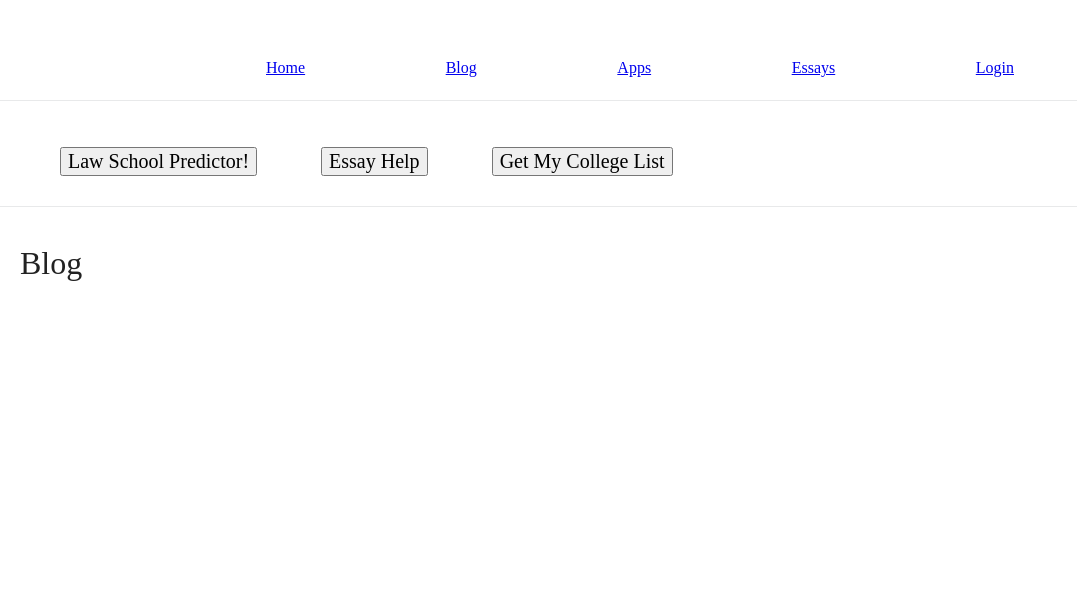
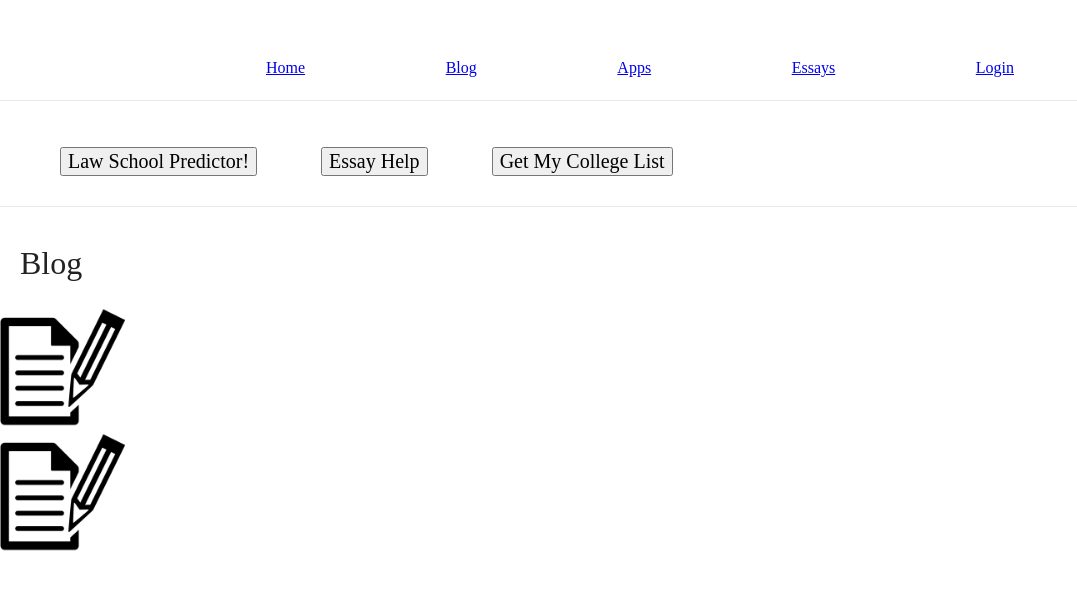
Before and after one commit to erikcorona/Law, a website built with Parcel: page index.html in a window 1280 px wide. Shown: the whole page, without its empty margins (0-1077 px from the left). Built offline with nearby package versions, Linux system fonts and the light colour scheme.

Commit message:
added blog icon

```diff
--- a/css/main.css
+++ b/css/main.css
@@ -32,7 +32,6 @@
 
 .Buttons{
   font-size: 20px;
-  /*padding: 20px;*/
   margin-left: 30px;
   margin-right: 30px;
 }
--- a/index.html
+++ b/index.html
@@ -49,6 +49,9 @@
   <div class = "blogTitle">Blog</div>
 
 
+  <div> <img width= "125" height = "125" src="hiclipart.com.png"> </div>
+  <div> <img width= "125" height = "125" src="hiclipart.com.png"> </div>
+
   <script src="js/vendor/modernizr-3.11.2.min.js"></script>
   <script src="js/plugins.js"></script>
   <script src="js/main.js"></script>
```
Also changed, not shown: hiclipart.com.png (added).
